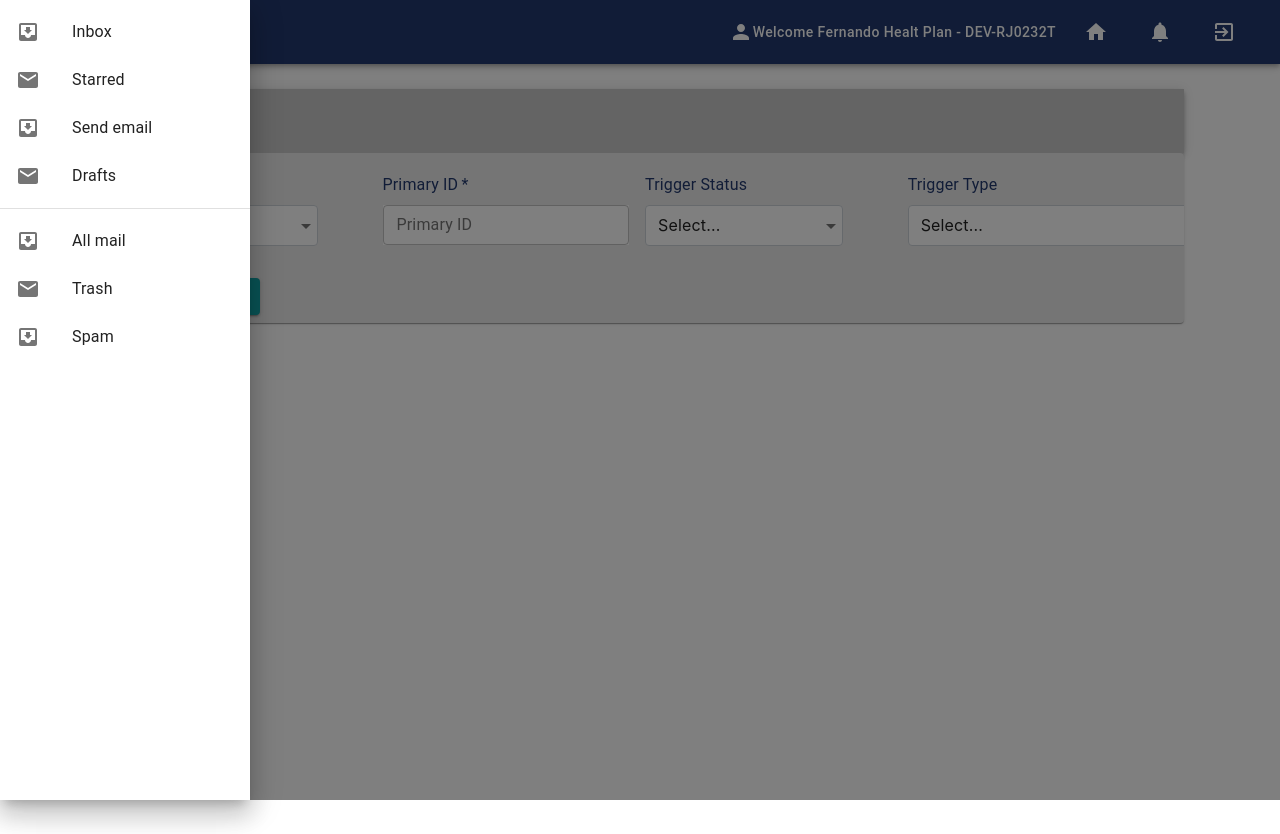
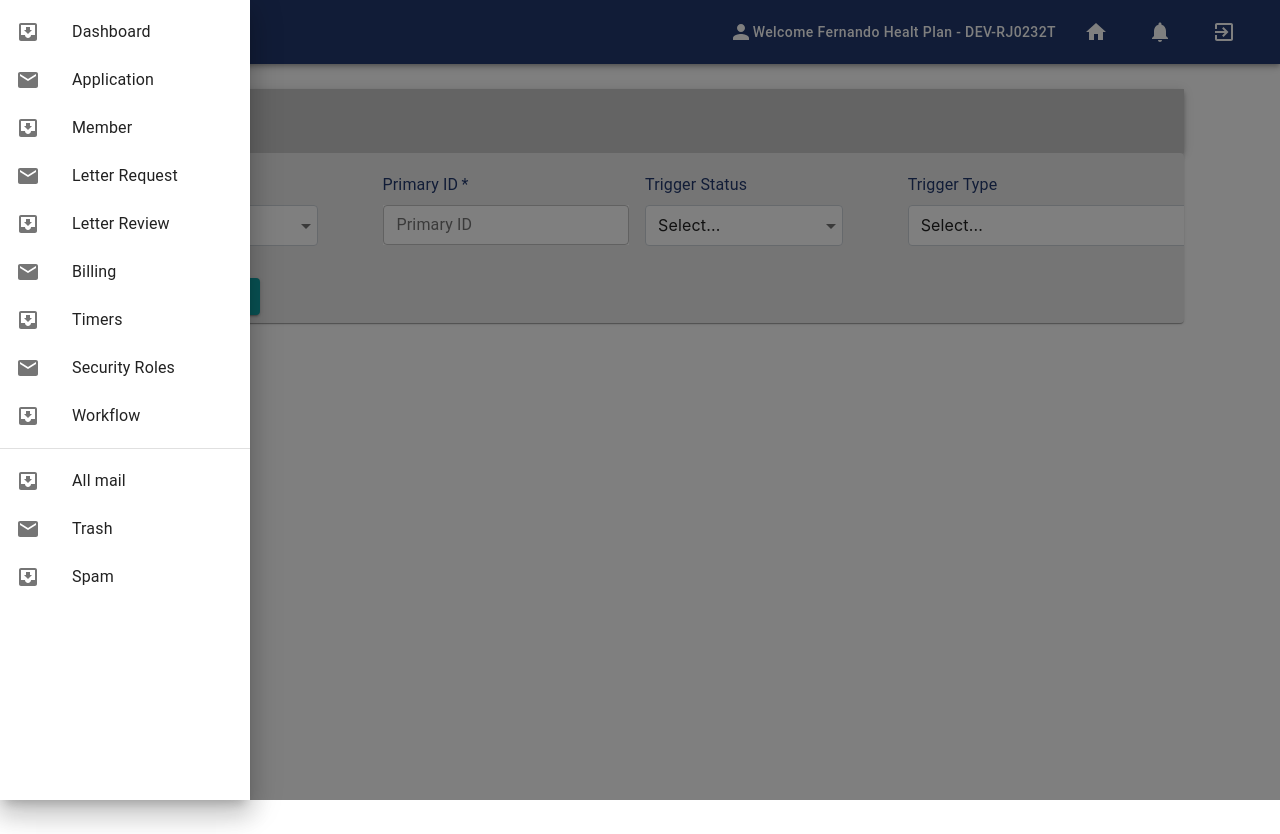
Before and after one commit to fToledo29/ui-dev-challenge, a React (Create React App) app: page / in a window 1280 px wide. Both pictures are taken after a click on the button 36 px from the left and 32 px from the top of the page. Built offline with nearby package versions, Linux system fonts and the light colour scheme.

Commit message:
Adding menu options

```diff
--- a/src/components/nav/drawer.component/drawer.component.js
+++ b/src/components/nav/drawer.component/drawer.component.js
@@ -59,7 +59,16 @@ const list = (anchor) => (
       onKeyDown={toggleDrawer(anchor, false)}
     >
       <List>
-        {['Inbox', 'Starred', 'Send email', 'Drafts'].map((text, index) => (
+        {[
+			'Dashboard',
+			'Application',
+			'Member',
+			'Letter Request',
+			'Letter Review',
+			'Billing',
+			'Timers',
+			'Security Roles',
+			'Workflow'].map((text, index) => (
           <ListItem button key={text}>
             <ListItemIcon>{index % 2 === 0 ? <InboxIcon /> : <MailIcon />}</ListItemIcon>
             <ListItemText primary={text} />
```
